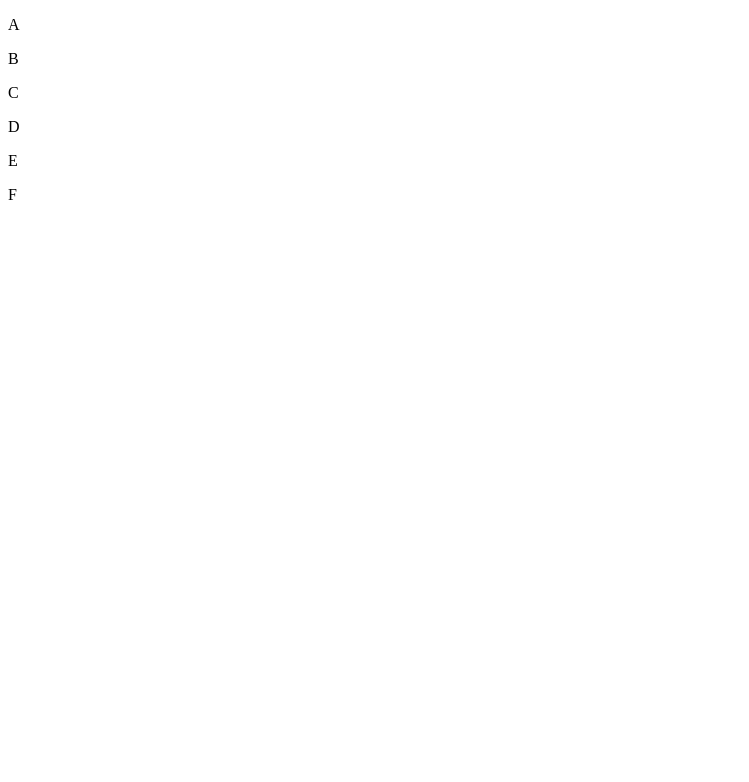
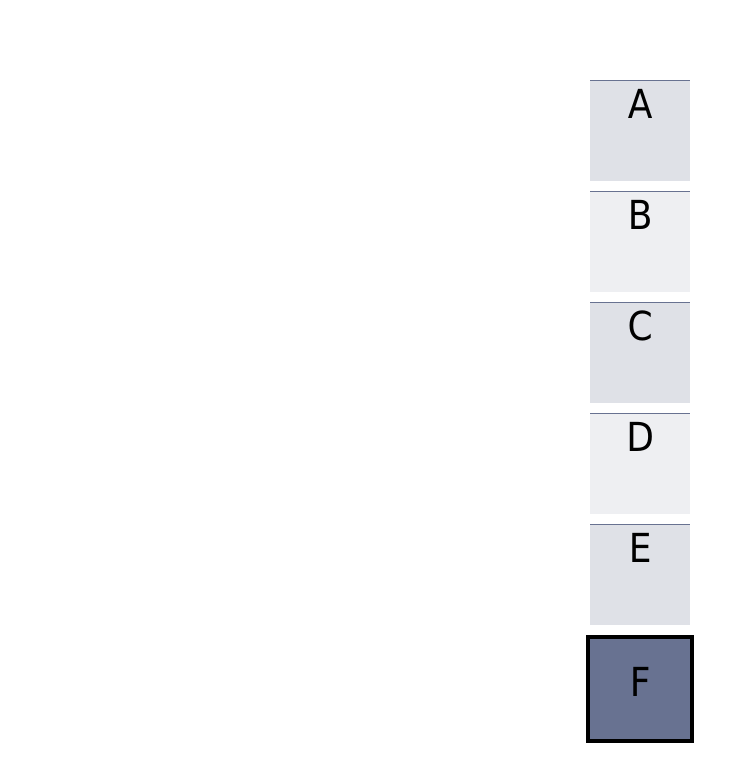
Before and after one commit to edf3ng/coolwebsite, a plain HTML site: page index.html in a window 1280 px wide. Shown: the whole page, without its empty margins (0-749 px from the left). Drawn offline with Linux system fonts and the light colour scheme.

Commit message:
Update index.html

```diff
--- a/index.html
+++ b/index.html
@@ -3,6 +3,7 @@
   <head>
     <meta charset ="UTF-8">
     <title>CS142 Project #1</title>
+    <link rel ="stylesheet" href="styleA.css"/>
   </head>
   <body>
     <div class="container">
```
